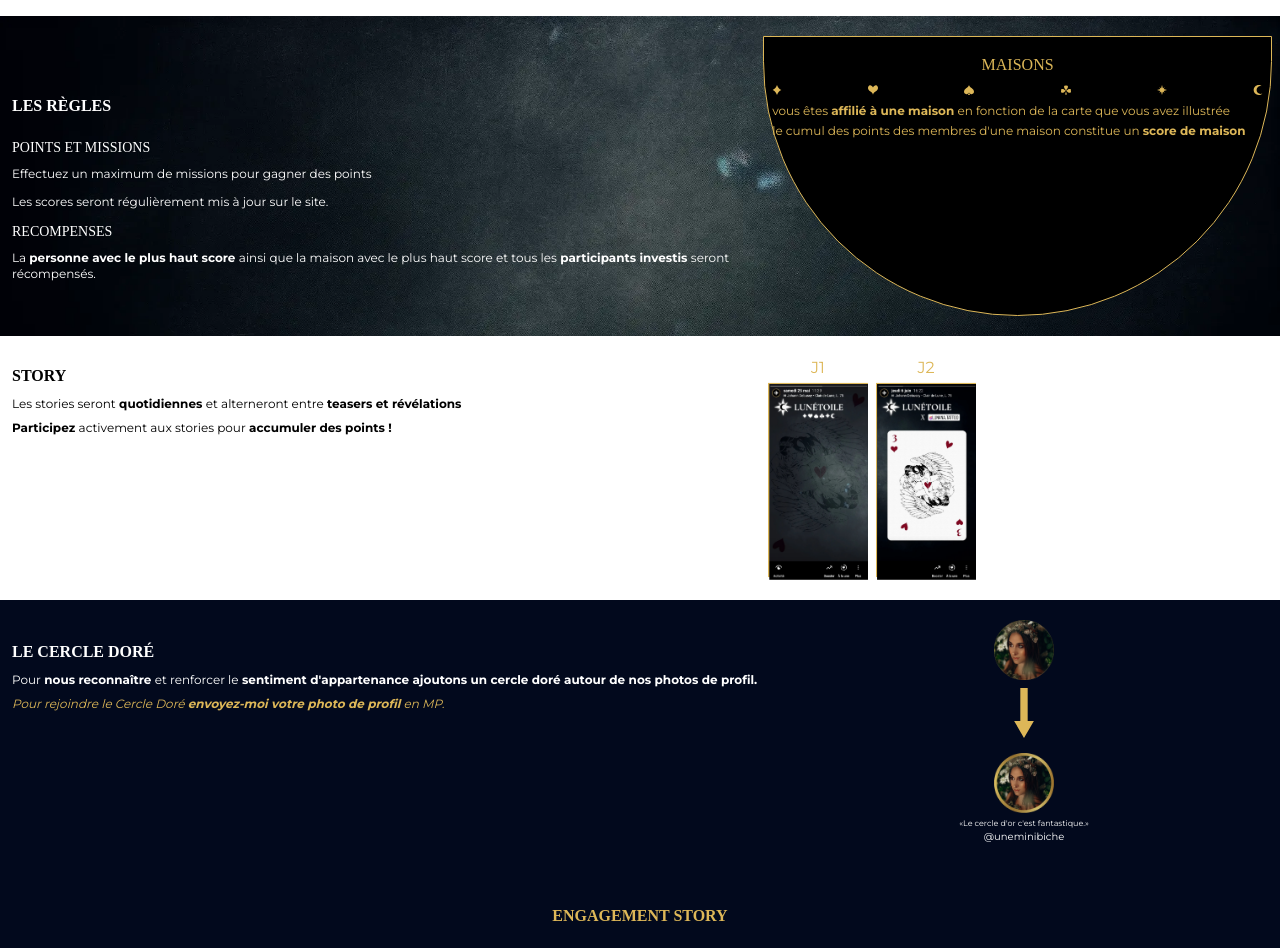
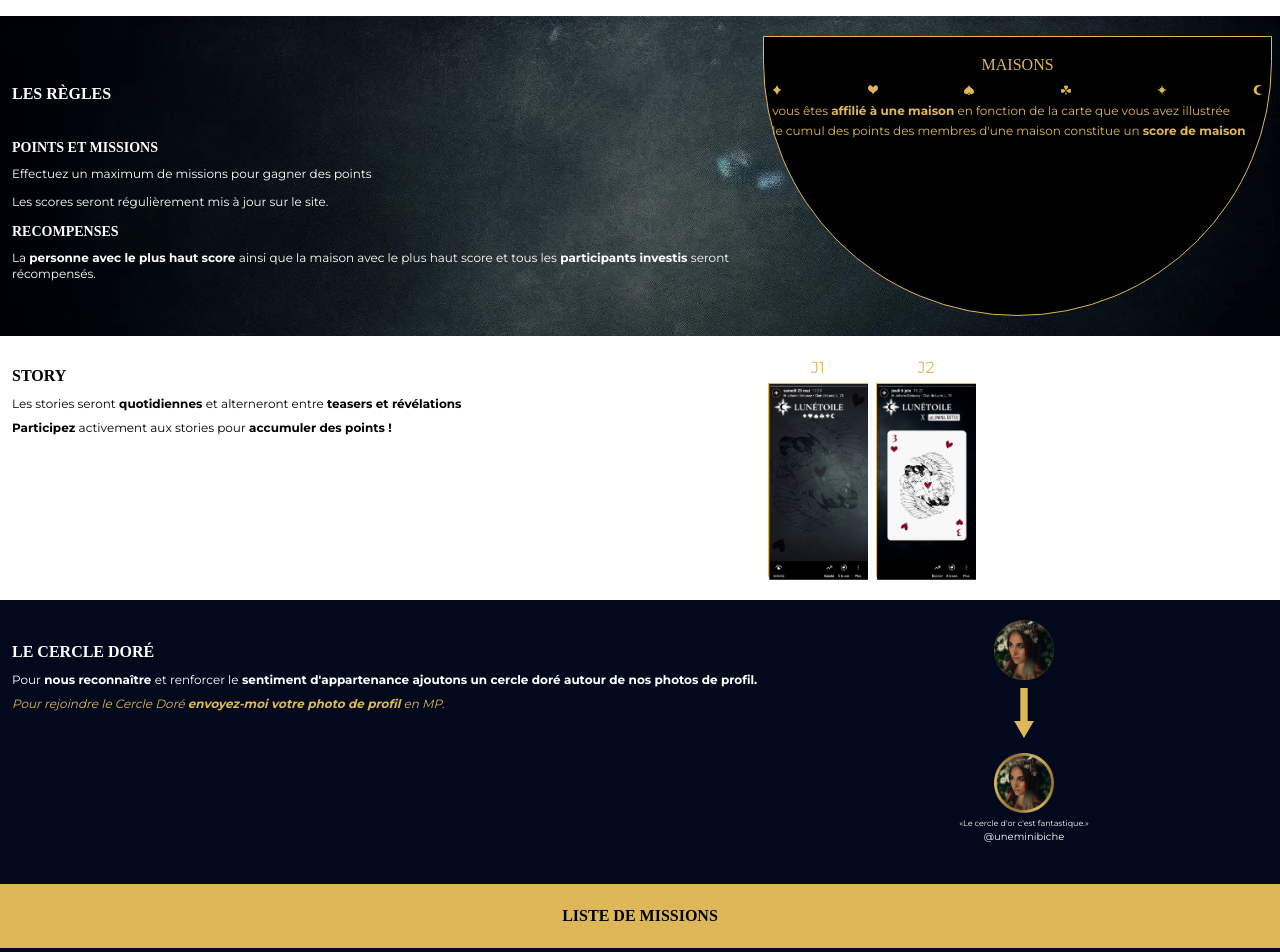
Before and after one commit to Martint1n/HousesTournament, a Next.js app: page / in a window 1280 px wide. Shown: the part 640-1592 px from the top of the page. Built offline with nearby package versions, Linux system fonts and the light colour scheme; no server answers.

Commit message:
add gold div

```diff
--- a/components/Rules.js
+++ b/components/Rules.js
@@ -20,14 +20,14 @@ function Rules() {
             </p>
         </div>
         <div className='bg-[url(/main_background.webp)] pt-5 bg-cover bg-no-repeat flex flex-row items-center pb-5 landscapes:mt-0 landscapes:h-screen'>
-            <div className='w-3/5 pr-2 mt-5 pt-3'>
-                <h2 className='font-["Cormorant_Garamond"] font-semibold text-white pl-3'>LES RÈGLES</h2>
-                <h3 className="font-['Cormorant_Garamond'] text-sm text-white pl-3 pb-2 mt-5">POINTS ET MISSIONS</h3>
+            <div className='w-3/5 pr-2 mt-5'>
+                <h2 className='font-["Cormorant_Garamond"] font-semibold text-white pl-3 pb-3'>LES RÈGLES</h2>
+                <h3 className="font-['Cormorant_Garamond'] text-sm text-white pl-3 pb-2 mt-5 font-semibold">POINTS ET MISSIONS</h3>
                 <p className='text-white text-xs pl-3 pb-3'>
                     Effectuez un maximum de missions pour gagner des points
                 </p>
                 <p className='text-xs text-white pl-3 pb-3'>Les scores seront régulièrement mis à jour sur le site.</p>
-                <h2 className="font-['Cormorant_Garamond'] text-sm text-white pl-3 pb-2 ">RECOMPENSES</h2>
+                <h2 className="font-['Cormorant_Garamond'] text-sm text-white pl-3 pb-2 font-semibold">RECOMPENSES</h2>
                 <p className='text-white text-xs pl-3 pb-2' >
                     La <span className='text-white font-bold'>personne avec le plus haut score </span>
                     ainsi que la maison avec le plus haut score et tous les
@@ -71,6 +71,9 @@ function Rules() {
             </div>
         </div>
         <GoldenCircle showGoldenCircle={true} />
+        <div className='bg-gold flex justify-center pt-5 pb-5'>
+            <p className='font-semibold font-["Cormorant_Garamond"]'>LISTE DE MISSIONS</p>
+        </div>
         <div className='bg-deep-blue w-screen flex pt-5 pb-5 justify-center'>
             <h2 className="text-gold font-['Cormorant_Garamond'] font-semibold">ENGAGEMENT STORY</h2>
         </div>
```
